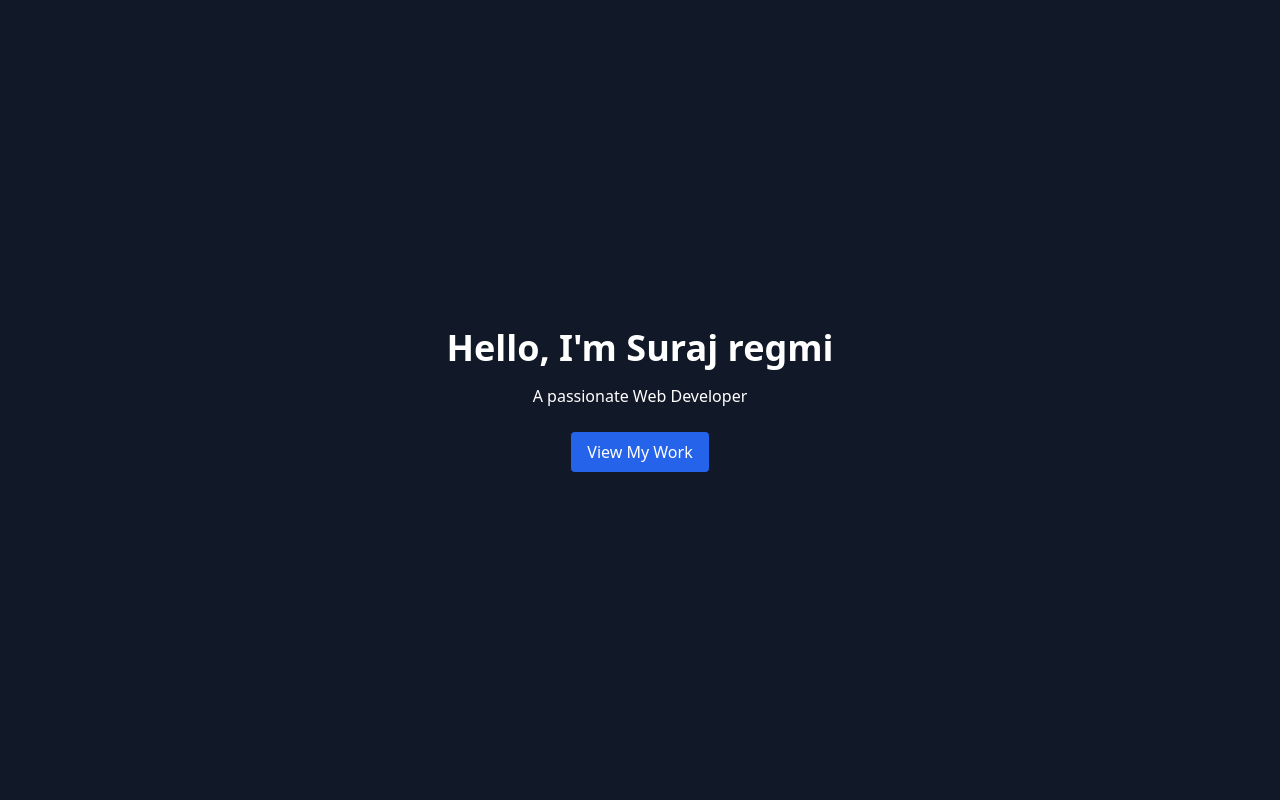
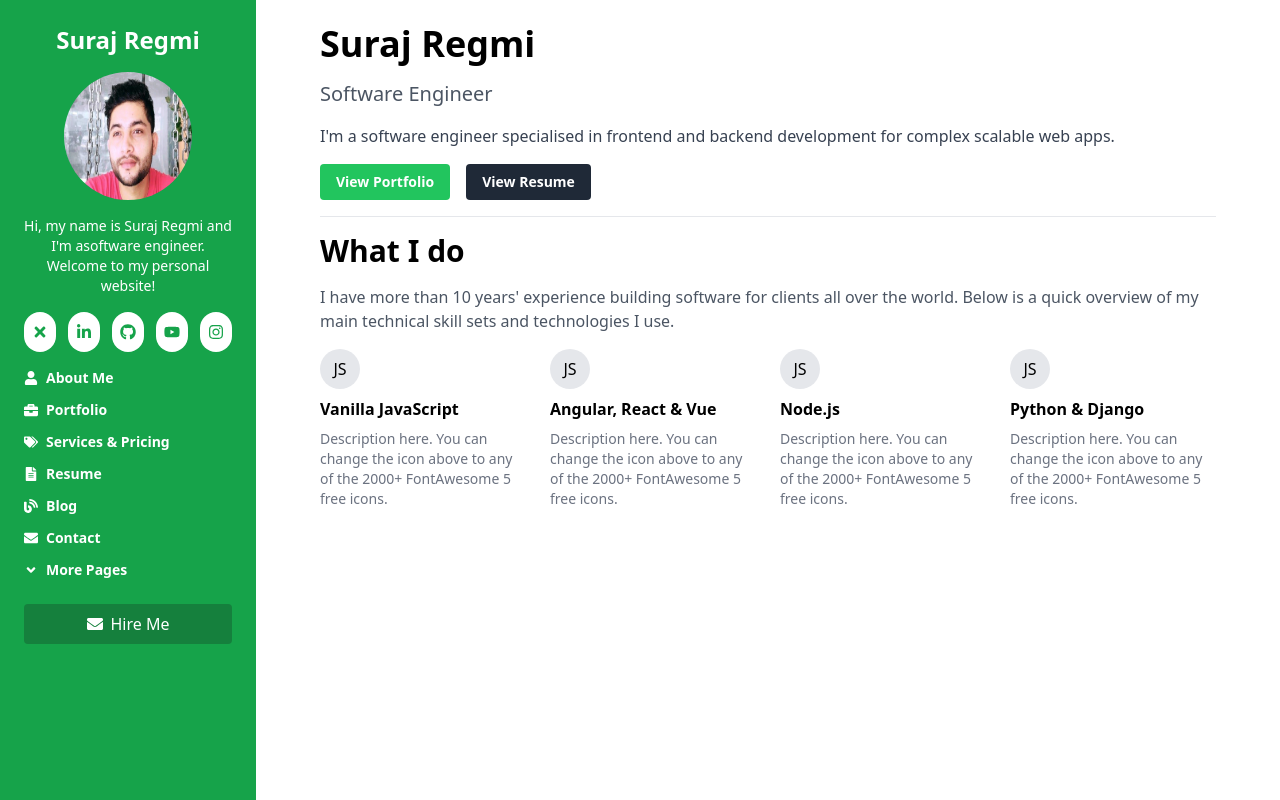
Before and after one commit to surazregmi/suraz-portfolio, a React (Vite) app: page / in a window 1280 px wide. Built offline with nearby package versions, Linux system fonts and the light colour scheme.

Commit message:
add design for home page.

```diff
--- a/package.json
+++ b/package.json
@@ -12,6 +12,7 @@
   "dependencies": {
     "react": "^19.1.0",
     "react-dom": "^19.1.0",
+    "react-icons": "^5.5.0",
     "react-router-dom": "^7.6.1"
   },
   "devDependencies": {
--- a/src/components/ui/Button.tsx
+++ b/src/components/ui/Button.tsx
@@ -1,17 +1,15 @@
-import type { ReactNode } from 'react'
-
-type ButtonProps = {
-  children: ReactNode
-  onClick?: () => void
+// src/components/Button.tsx
+interface Props {
+  type: "green" | "dark";
+  label: string;
 }
 
-export default function Button({ children, onClick }: ButtonProps) {
-  return (
-    <button
-      onClick={onClick}
-      className="px-4 py-2 rounded bg-blue-600 text-white hover:bg-blue-700 transition"
-    >
-      {children}
-    </button>
-  )
+export default function Button({ type, label }: Props) {
+  const base =
+    "px-4 py-2 rounded text-sm font-semibold flex items-center gap-2";
+  const styles = {
+    green: `${base} bg-green-500 text-white hover:bg-green-600`,
+    dark: `${base} bg-gray-800 text-white hover:bg-gray-900`,
+  };
+  return <button className={styles[type]}>{label}</button>;
 }
--- /dev/null
+++ b/src/components/ui/Sidebar.tsx
@@ -0,0 +1,94 @@
+// src/components/Sidebar.tsx
+import {
+  FaLinkedinIn,
+  FaGithub,
+  FaYoutube,
+  FaInstagram,
+  FaUser,
+  FaBriefcase,
+  FaTags,
+  FaFileAlt,
+  FaBlog,
+  FaEnvelope,
+  FaAngleDown,
+  FaTimes,
+  FaBars,
+} from "react-icons/fa";
+import { useState } from "react";
+import profilePic from "../../assets/profile-pic.png";
+export default function Sidebar() {
+  const [isOpen, setIsOpen] = useState(false);
+  return (
+    <>
+      <div className="lg:hidden p-4">
+        <button
+          onClick={() => setIsOpen(!isOpen)}
+          className="text-green-600 text-2xl"
+        >
+          {isOpen ? <FaTimes /> : <FaBars />}
+        </button>
+      </div>
+
+      <aside
+        className={`bg-green-600 text-white w-full lg:w-64 p-6 fixed top-0 left-0 h-full z-40 transform ${isOpen ? "translate-x-0" : "-translate-x-full"} lg:translate-x-0 transition-transform duration-300 ease-in-out`}
+      >
+        <div className="text-center">
+          <h2 className="text-2xl font-bold">Suraj Regmi</h2>
+          <img
+            src={profilePic}
+            alt="Suraj Regmi"
+            className="rounded-full w-32 h-32 mx-auto my-4"
+          />
+          <p className="text-sm">
+            Hi, my name is Suraj Regmi and I'm asoftware engineer. Welcome to my
+            personal website!
+          </p>
+        </div>
+
+        <div className="flex justify-center my-4 gap-3">
+          {[FaTimes, FaLinkedinIn, FaGithub, FaYoutube, FaInstagram].map(
+            (Icon, i) => (
+              <button
+                key={i}
+                className="w-10 h-10 bg-white text-green-600 rounded-full flex items-center justify-center"
+              >
+                <Icon />
+              </button>
+            )
+          )}
+        </div>
+
+        <ul className="space-y-3 text-sm font-semibold">
+          {[FaUser, FaBriefcase, FaTags, FaFileAlt, FaBlog, FaEnvelope].map(
+            (Icon, i) => (
+              <li key={i} className="flex items-center gap-2">
+                <Icon />
+                <span>
+                  {
+                    [
+                      "About Me",
+                      "Portfolio",
+                      "Services & Pricing",
+                      "Resume",
+                      "Blog",
+                      "Contact",
+                    ][i]
+                  }
+                </span>
+              </li>
+            )
+          )}
+          <li className="flex items-center gap-2">
+            <FaAngleDown />
+            More Pages
+          </li>
+        </ul>
+
+        <button className="mt-6 w-full bg-green-700 py-2 rounded flex justify-center items-center gap-2">
+          <FaEnvelope />
+          Hire Me
+        </button>
+      </aside>
+    </>
+  );
+}
--- /dev/null
+++ b/src/components/ui/ToggleButton.tsx
@@ -0,0 +1,15 @@
+interface ToggleButtonProps {
+  onClick: () => void;
+}
+
+export default function ToggleButton({ onClick }: ToggleButtonProps) {
+  return (
+    <button
+      className="p-2 text-blue-50 md:hidden"
+      onClick={onClick}
+      aria-label="Toggle sidebar"
+    >
+      Toggle
+    </button>
+  );
+}
--- a/src/pages/Home.tsx
+++ b/src/pages/Home.tsx
@@ -1,13 +1,54 @@
-import Button from '@/components/ui/Button'
+// src/pages/Home.tsx
+import Sidebar from "../components/ui/Sidebar";
+import Button from "../components/ui/Button";
 
 export default function Home() {
   return (
-    <div className="min-h-screen flex items-center justify-center bg-gray-900 text-white">
-      <div className="text-center">
-        <h1 className="text-4xl font-bold mb-4">Hello, I'm Suraj regmi</h1>
-        <p className="mb-6">A passionate Web Developer</p>
-        <Button>View My Work</Button>
-      </div>
+    <div className="lg:flex">
+      <Sidebar />
+      <main className="lg:ml-64 p-6 w-full">
+        <section className="max-w-4xl mx-auto space-y-4">
+          <h1 className="text-4xl font-bold">Suraj Regmi</h1>
+          <p className="text-xl text-gray-600">Software Engineer</p>
+          <p className="text-gray-700">
+            I'm a software engineer specialised in frontend and backend
+            development for complex scalable web apps.
+          </p>
+          <div className="flex flex-wrap gap-4">
+            <Button type="green" label="View Portfolio" />
+            <Button type="dark" label="View Resume" />
+          </div>
+
+          <hr className="my-8" />
+
+          <h2 className="text-3xl font-bold">What I do</h2>
+          <p className="text-gray-600">
+            I have more than 10 years' experience building software for clients
+            all over the world. Below is a quick overview of my main technical
+            skill sets and technologies I use.
+          </p>
+
+          <div className="grid grid-cols-1 sm:grid-cols-2 lg:grid-cols-4 gap-6 mt-6">
+            {[
+              { title: "Vanilla JavaScript" },
+              { title: "Angular, React & Vue" },
+              { title: "Node.js" },
+              { title: "Python & Django" },
+            ].map(({ title }, i) => (
+              <div key={i} className="space-y-2">
+                <div className="w-10 h-10 bg-gray-200 rounded-full text-center leading-10">
+                  JS
+                </div>
+                <h3 className="font-semibold">{title}</h3>
+                <p className="text-sm text-gray-500">
+                  Description here. You can change the icon above to any of the
+                  2000+ FontAwesome 5 free icons.
+                </p>
+              </div>
+            ))}
+          </div>
+        </section>
+      </main>
     </div>
-  )
+  );
 }
--- /dev/null
+++ b/src/utils/cn.ts
@@ -0,0 +1,4 @@
+// This utility function combines class names conditionally, allowing for cleaner and more readable class management in React components.
+export function cn(...classes: (string | false | null | undefined)[]) {
+  return classes.filter(Boolean).join(" ");
+}
```
Also changed, not shown: src/assets/profile-pic.png (added), 1 other file (tests, documents, lock files or other folders).
